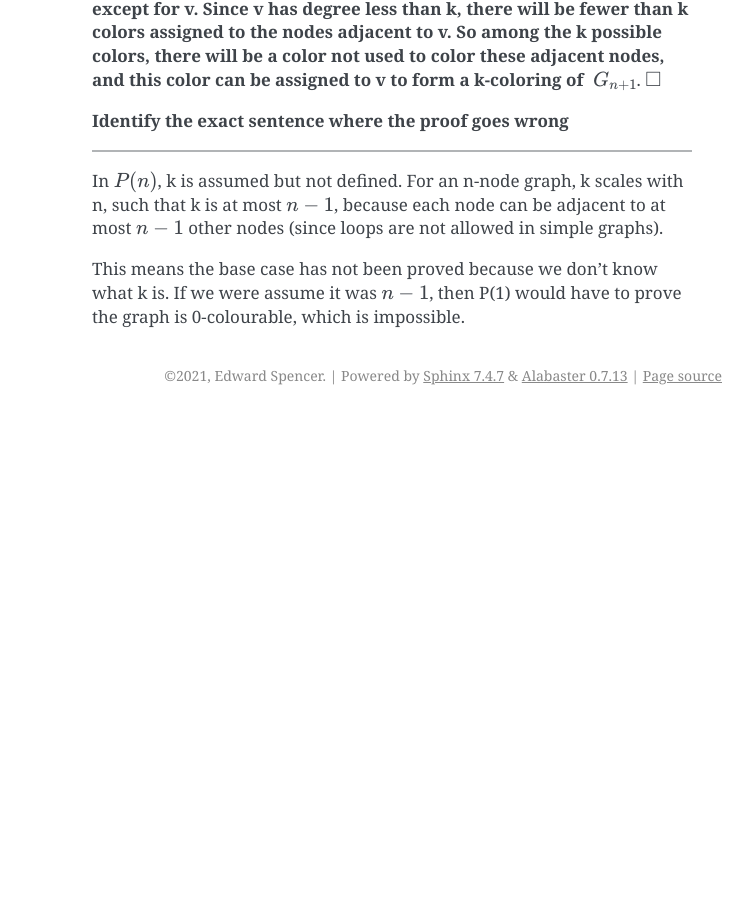
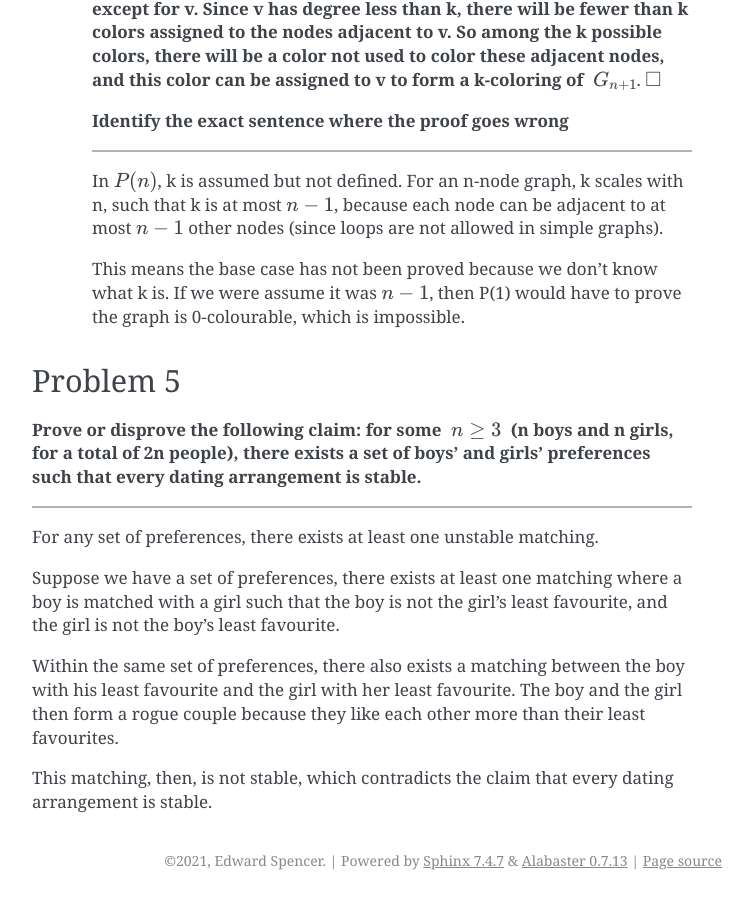
Before and after one commit to edi-spaghetti/mathematical-, a Sphinx documentation site: the page built from source/assignments/graph_theory.rst, in a window 1280 px wide and 900 px high, scrolled down 8363 px. Shown: the whole window, without its empty margins (388-1141 px from the left). Built offline with Sphinx 7.4.7, drawn with Linux system fonts in a browser that asks for light colours; before the commit the page ends 8778 px from its top, so only the background shows below that.

Commit message:
Assignment 4 Problem 5

```diff
--- a/source/assignments/graph_theory.rst
+++ b/source/assignments/graph_theory.rst
@@ -372,3 +372,23 @@ b)  **Consider the following proof of the False Claim:**
 
 	This means the base case has not been proved because we don't know what k is.
 	If we were assume it was :math:`n-1`, then P(1) would have to prove the graph is 0-colourable, which is impossible.
+
+Problem 5
+---------
+
+**Prove or disprove the following claim: for some** :math:`\ n \ge 3\ ` **(n boys and n girls, for a total of 2n people),**
+**there exists a set of boys’ and girls’ preferences such that every dating arrangement is stable.**
+
+.. raw:: html
+
+	<hr>
+
+For any set of preferences, there exists at least one unstable matching.
+
+Suppose we have a set of preferences, there exists at least one matching where a boy is matched with a girl
+such that the boy is not the girl's least favourite, and the girl is not the boy's least favourite.
+
+Within the same set of preferences, there also exists a matching between the boy with his least favourite and the girl with her least favourite.
+The boy and the girl then form a rogue couple because they like each other more than their least favourites.
+
+This matching, then, is not stable, which contradicts the claim that every dating arrangement is stable.
```
